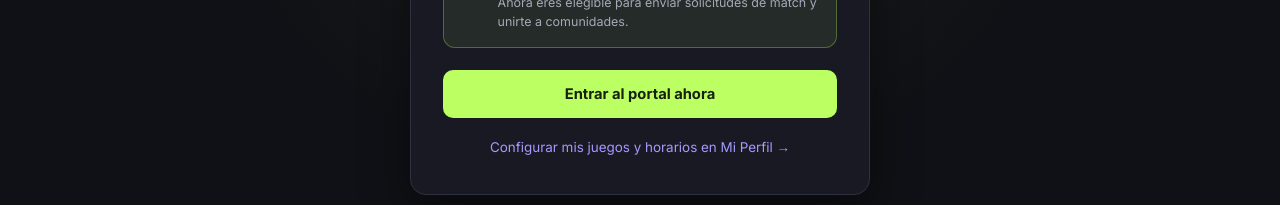
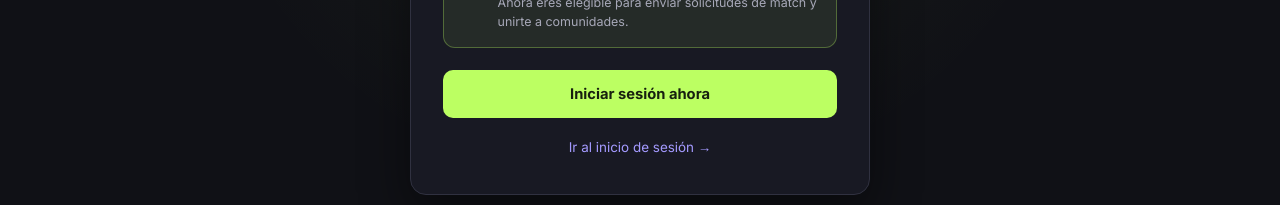
Before and after one commit to OsscarVlc/PlaynSeek-Cliente, an Angular app in the folder PlaynSeek/: page /confirmar-correo in a window 1280 px wide. Both pictures are taken after a click on the button "Simular clic en enlace de verificación". Shown: the part 517-722 px from the top of the page. Built offline with nearby package versions, Linux system fonts and the light colour scheme.

Commit message:
feat(auth): limpiar sesiones simuladas en confirmacion de correo

```diff
--- a/PlaynSeek/src/app/features/auth/confirm-email/confirm-email.html
+++ b/PlaynSeek/src/app/features/auth/confirm-email/confirm-email.html
@@ -113,12 +113,12 @@
           class="boton-lima"
           (click)="entrarAlPortal()"
         >
-          Entrar al portal ahora
+          Iniciar sesión ahora
         </button>
 
         <div class="mt-3 text-center">
-          <a routerLink="/perfil" class="enlace-acento">
-            Configurar mis juegos y horarios en Mi Perfil →
+          <a routerLink="/login" class="enlace-acento">
+            Ir al inicio de sesión →
           </a>
         </div>
       }
--- a/PlaynSeek/src/app/features/auth/confirm-email/confirm-email.ts
+++ b/PlaynSeek/src/app/features/auth/confirm-email/confirm-email.ts
@@ -1,7 +1,6 @@
 import { Component, OnInit, inject, signal } from '@angular/core';
 import { ActivatedRoute, Router, RouterLink } from '@angular/router';
 
-import { Auth } from '@core/services/auth';
 import { Confirm } from '@core/services/confirm';
 import { Notification } from '@core/services/notification';
 
@@ -14,7 +13,6 @@ import { Notification } from '@core/services/notification';
 export class ConfirmEmail implements OnInit {
   private route = inject(ActivatedRoute);
   private router = inject(Router);
-  auth = inject(Auth);
   notificacion = inject(Notification);
   confirmar = inject(Confirm);
 
@@ -44,9 +42,8 @@ export class ConfirmEmail implements OnInit {
   }
 
   entrarAlPortal(): void {
-    this.auth.iniciarSesion();
-    this.notificacion.exito('Sesión iniciada. ¡Bienvenido a Play N Seek!');
-    this.router.navigate(['/dashboard']);
+    this.notificacion.exito('¡Correo verificado! Inicia sesión con tus credenciales.');
+    this.router.navigate(['/login']);
   }
 
   reenviarCorreo(): void {
```
